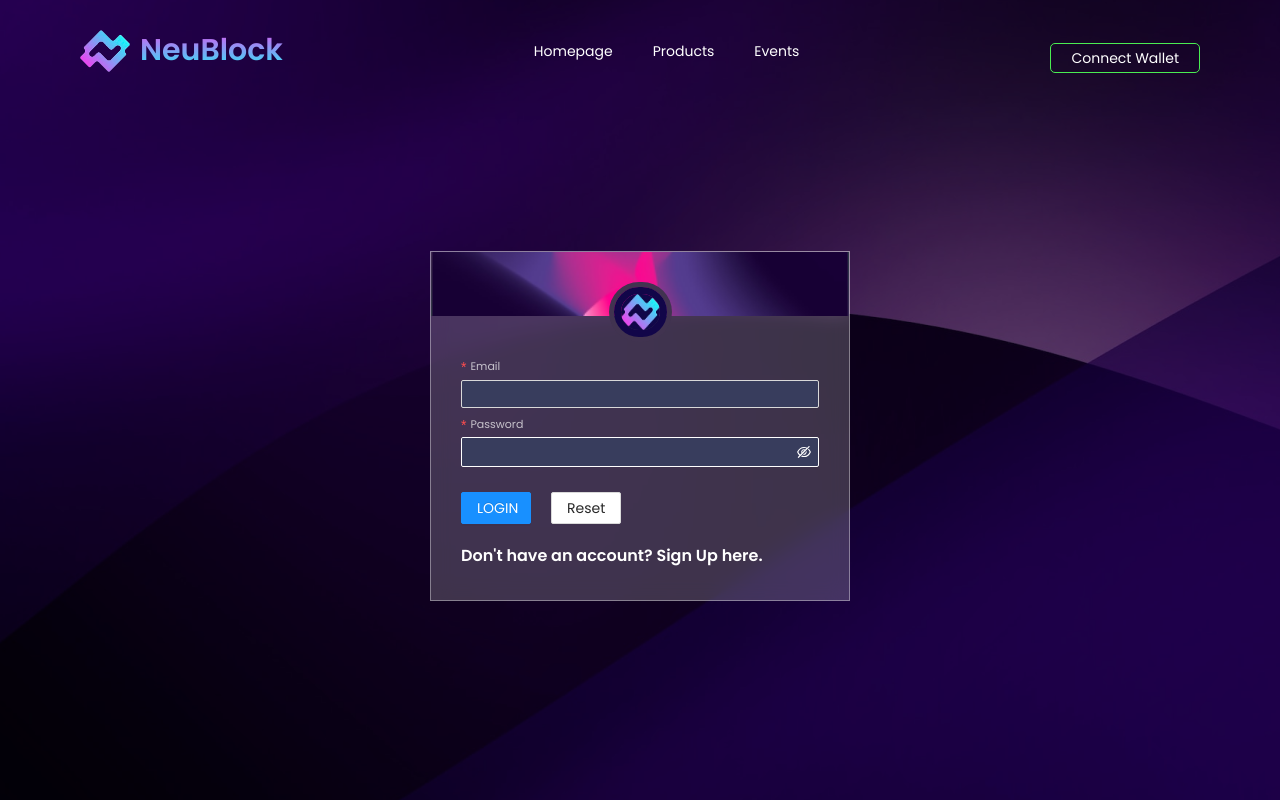
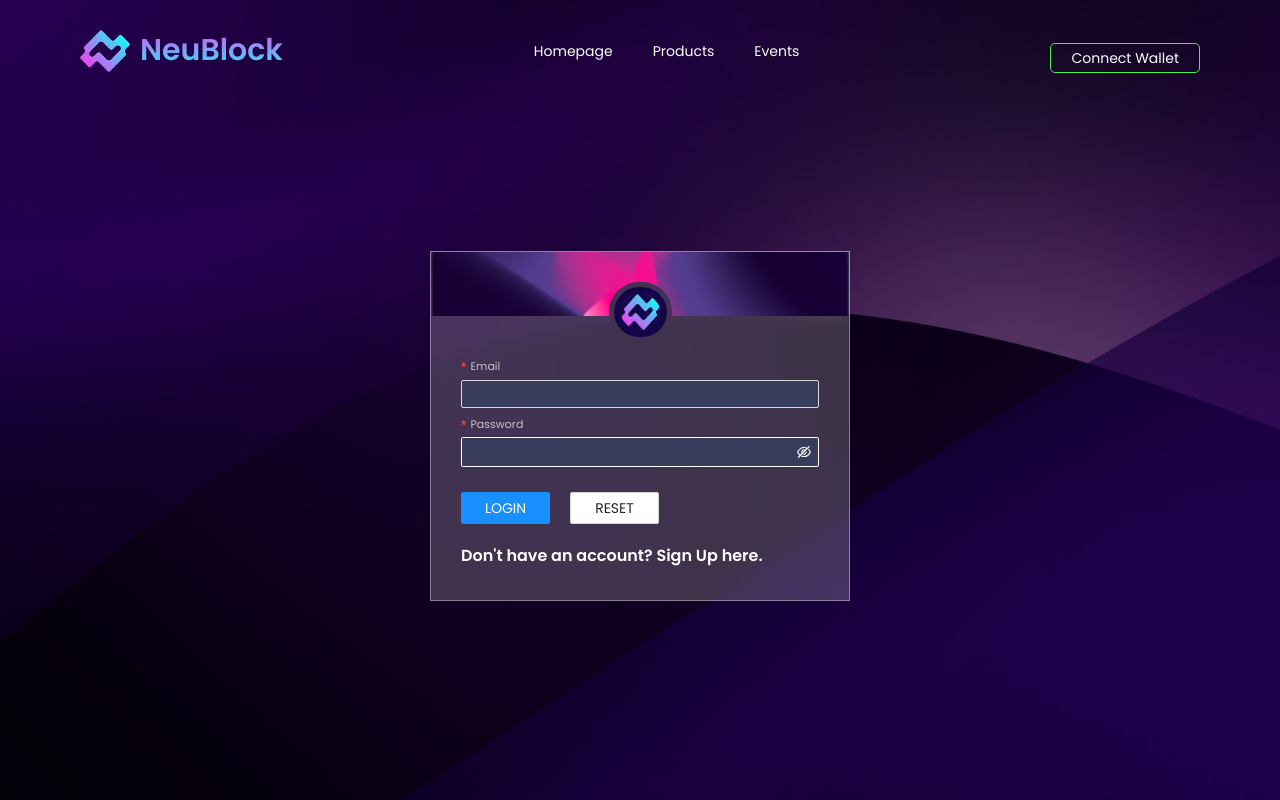
Before and after one commit to julfinch/neublock, a React (Vite) app in the folder crypto-finch/: page /login in a window 1280 px wide. Built offline with nearby package versions, Linux system fonts and the light colour scheme; no server answers.

Commit message:
register button

```diff
--- a/crypto-finch/src/components/LoginForm2.jsx
+++ b/crypto-finch/src/components/LoginForm2.jsx
@@ -343,8 +343,8 @@ const LoginForm = () => {
                     {isLogin ? "LOGIN" : "REGISTER"}
                     </Button>
                 }
-                    <Button htmlType="button" onClick={onReset}>
-                        Reset
+                    <Button htmlType="button" onClick={onReset} className="login-form-button2">
+                        RESET
                     </Button>
 
                     <Title
--- a/crypto-finch/src/index.css
+++ b/crypto-finch/src/index.css
@@ -1433,11 +1433,11 @@ width: 70%;
 } */
 .login-form-button1{
   margin: 20px 20px 20px 0px;
-  width: 70px;
+  width: 89px;
 }
 .login-form-button2{
   margin: 20px 20px 20px 0px;
-  width: 70px;
+  width: 89px;
 }
 .login-form-logo{
   position: absolute;
```
